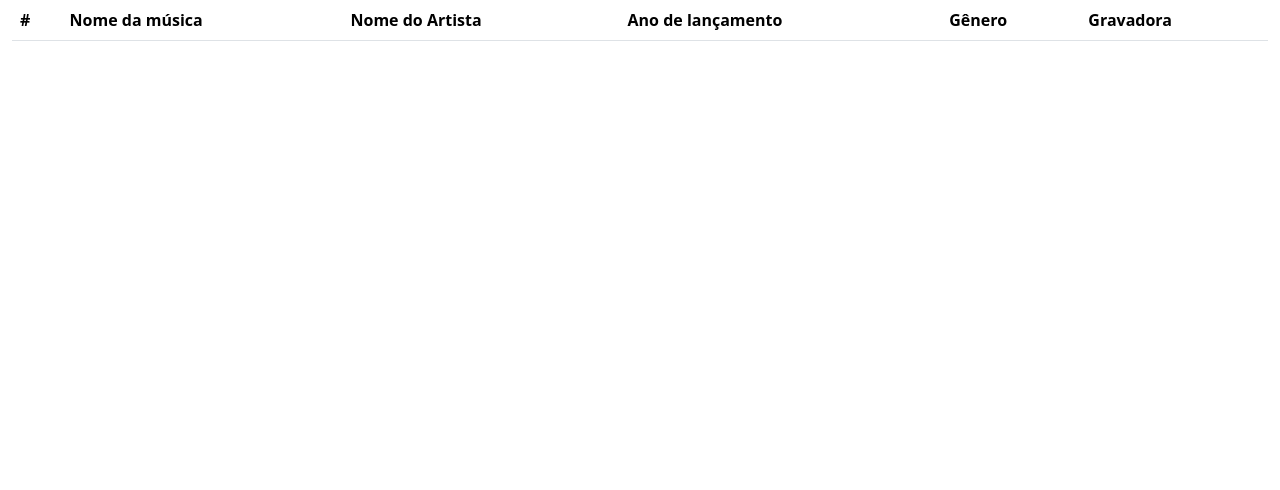
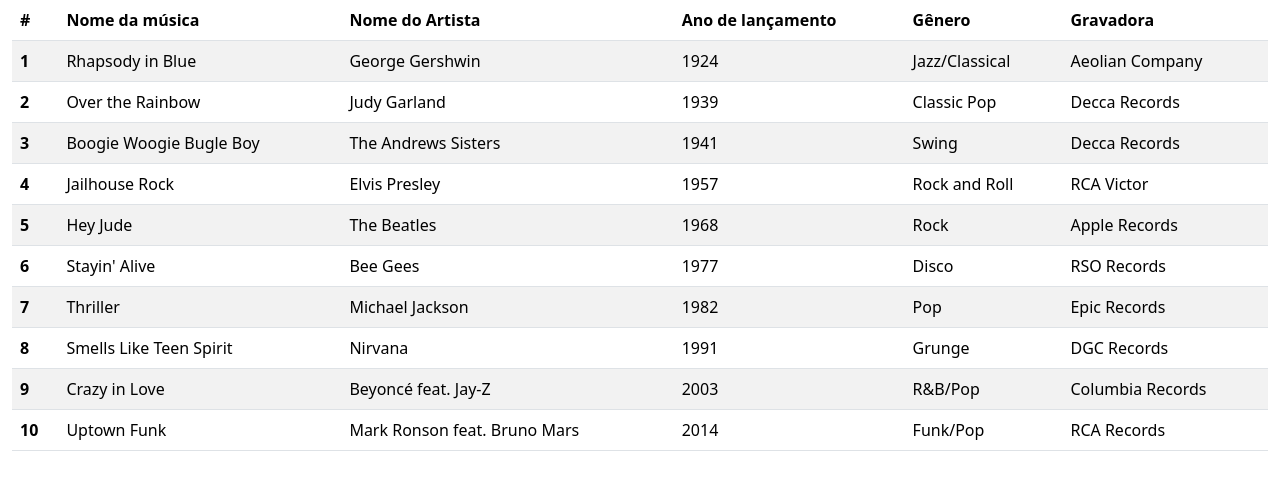
Before and after one commit to ivoosa7/MusicList, an Angular app: page / in a window 1280 px wide. Shown: the top 490 px of the page. Built offline with nearby package versions, Linux system fonts and the light colour scheme; data requests are answered from the project's data file.

Commit message:
Sixth Commit Implements On init and AppModule imports

```diff
--- a/src/app/app.module.ts
+++ b/src/app/app.module.ts
@@ -1,3 +1,4 @@
+import { HttpClientModule } from '@angular/common/http';
 import { NgModule } from '@angular/core';
 import { BrowserModule } from '@angular/platform-browser';
 
@@ -14,7 +15,8 @@
   imports: [
     BrowserModule,
     AppRoutingModule,
-    NgbModule
+    NgbModule,
+    HttpClientModule //listar o HttpCliente para poder puxar as informações do Db.Json para dentro do music-Table.Component.ts
   ],
   providers: [],
   bootstrap: [AppComponent]
--- a/src/app/music-table/music-table.component.ts
+++ b/src/app/music-table/music-table.component.ts
@@ -1,13 +1,22 @@
-import { Component } from '@angular/core';
+import { Component, OnInit } from '@angular/core';
 import { Music } from '../Music';
+import { MusicService } from '../music.service';
 
 @Component({
   selector: 'app-music-table',
   templateUrl: './music-table.component.html',
   styleUrl: './music-table.component.css'
 })
-export class MusicTableComponent {
-  musics : Music [] = [
-
-  ]
+export class MusicTableComponent implements OnInit {
+  musics : Music [] = [];
+  constructor(private service: MusicService) {
+   };
+   ngOnInit(): void {
+       this.loadMusics();
+   }
+   loadMusics(){
+    this.service.getMusic().subscribe({
+      next: data => this.musics = data
+    });
+   }
 }
```
Also changed, not shown: src/app/music.service.ts (+5 -2 lines), src/app/app.component.html (line endings or trailing spaces).
